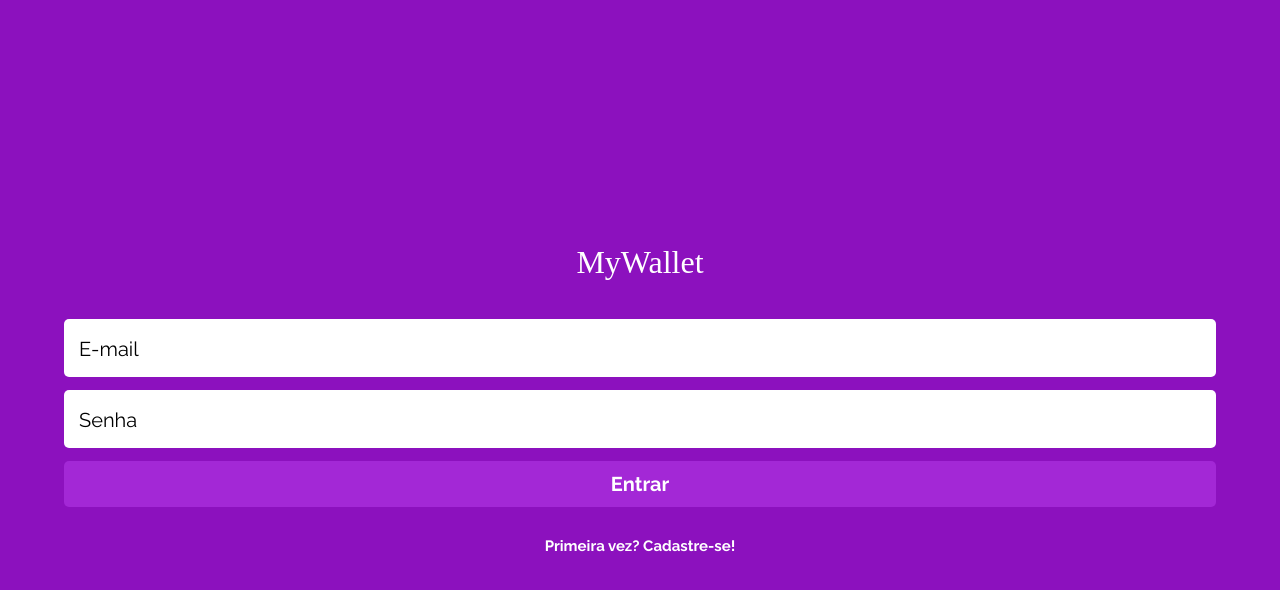
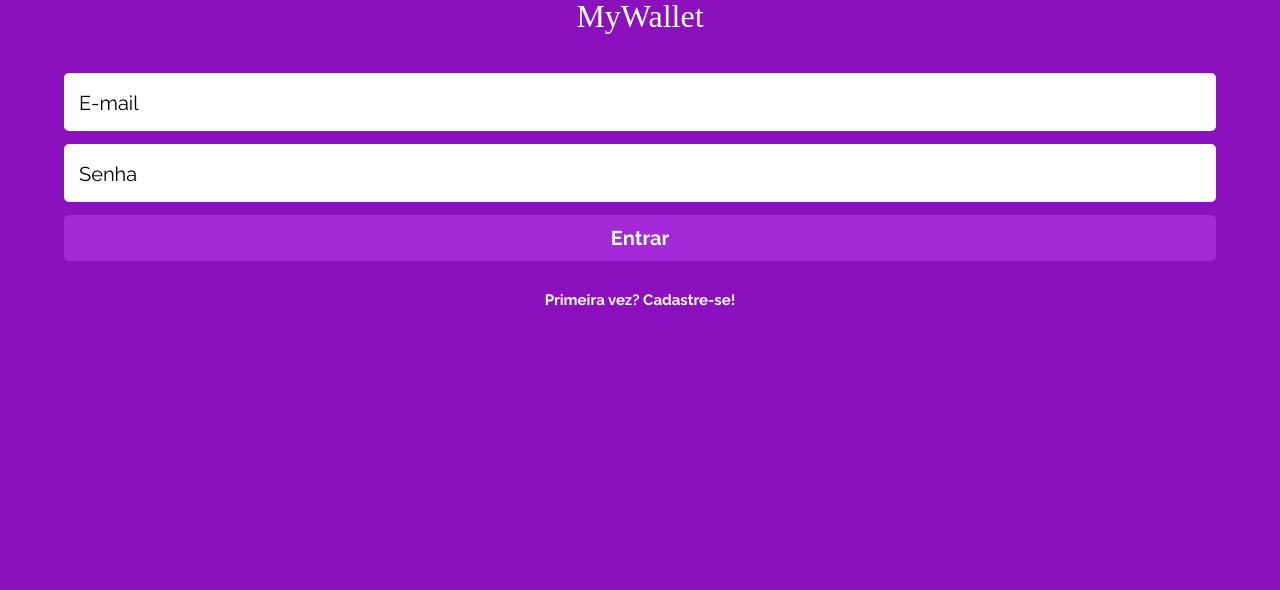
Before and after one commit to Celusgo/my-wallet-front-end, a React (Create React App) app: page / in a window 1280 px wide. Shown: the top 590 px of the page. Built offline with nearby package versions, Linux system fonts and the light colour scheme; a web font is replaced by a local one.

Commit message:
Fix: fixed a CSS problem

```diff
--- a/src/css/reset.css
+++ b/src/css/reset.css
@@ -25,6 +25,7 @@ footer, header, hgroup, menu, nav, section {
 }
 body {
 	line-height: 1;
+	background-color: #8C11BE;
 }
 ol, ul {
 	list-style: none;
--- a/src/routes/Homepage.js
+++ b/src/routes/Homepage.js
@@ -115,7 +115,6 @@ export default function Homepage() {
 
 const Container = styled.div`
     width:100%;
-    min-height:100vh;
     box-sizing: border-box;
     display:flex;
     flex-direction: column;
--- a/src/routes/Login.js
+++ b/src/routes/Login.js
@@ -86,7 +86,6 @@ export default function Login() {
 
 const Container = styled.div`
     width:100%;
-    min-height:100vh;
     box-sizing: border-box;
     display:flex;
     background-color: #8C11BE;
--- a/src/routes/NewIncome.js
+++ b/src/routes/NewIncome.js
@@ -89,7 +89,6 @@ export default function NewIcome() {
 
 const Container = styled.div`
     width:100%;
-    min-height:100vh;
     box-sizing: border-box;
     display:flex;
     background-color: #8C11BE;
--- a/src/routes/NewOutgoing.js
+++ b/src/routes/NewOutgoing.js
@@ -90,7 +90,6 @@ export default function NewOutgoing() {
 
 const Container = styled.div`
     width:100%;
-    min-height:100vh;
     box-sizing: border-box;
     display:flex;
     background-color: #8C11BE;
--- a/src/routes/Register.js
+++ b/src/routes/Register.js
@@ -94,7 +94,6 @@ export default function Register() {
 
 const Container = styled.div`
     width:100%;
-    min-height:100vh;
     box-sizing: border-box;
     display:flex;
     background-color: #8C11BE;
```
